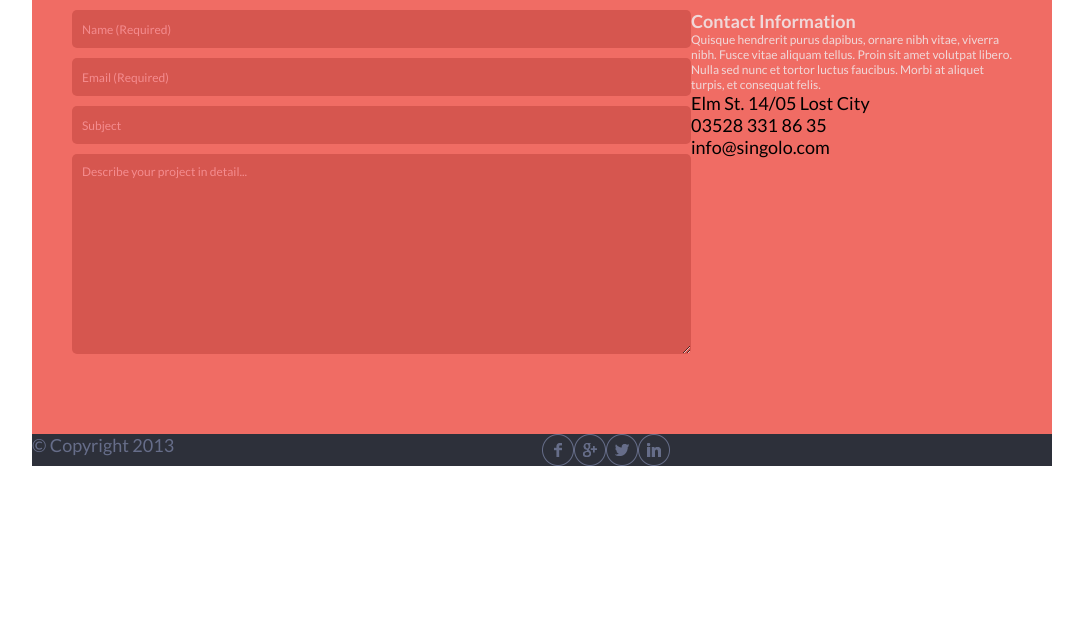
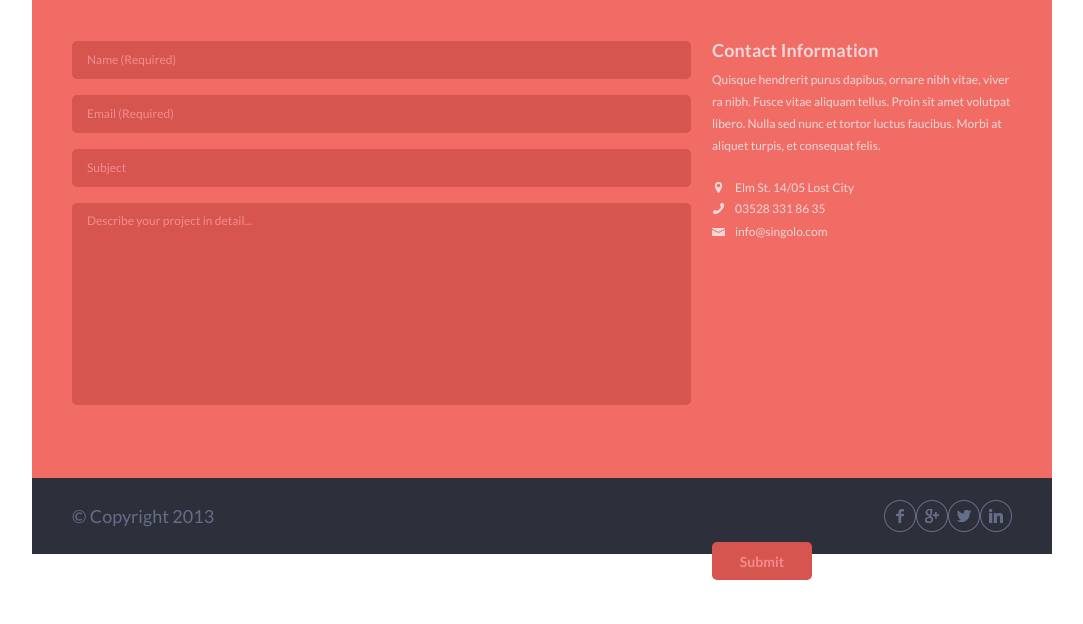
Before and after one commit to shebekocom/singolo, a plain HTML site: page singolo3.html in a window 1280 px wide. Shown: the part 176-800 px from the top of the page, without its empty margins (98-1181 px from the left). Drawn offline with Linux system fonts and the light colour scheme.

Commit message:
refactor: update styles for pixel perfect

```diff
--- a/singolo3.css
+++ b/singolo3.css
@@ -21,8 +21,8 @@
 
 .contact-form {
   background-color: #f06c64;
-  padding-top: 66px;
-  padding-bottom: 66px;
+  padding-top: 59px;
+  padding-bottom: 53px;
 }
 
 .contact-form__heading {
@@ -31,27 +31,73 @@
 }
 
 .contact-form__description {
-  margin-top: 20px;
+  margin-top: 18px;
   color: #f0d8d9;
   font-size: 18px;
+  line-height: 30px;
+  letter-spacing: -0.2px;
 }
 
 .wrapper__form {
   display: -webkit-box;
   display: -ms-flexbox;
   display: flex;
-  margin-top: 20px;
+  -webkit-box-pack: justify;
+      -ms-flex-pack: justify;
+          justify-content: space-between;
+  margin-top: 42px;
+}
+
+.contact-form__form {
+  padding-top: 2px;
 }
 
 .form-info__title {
   font-size: 18px;
   font-weight: 700;
   color: #f0d8d9;
+  letter-spacing: 0.1px;
 }
 
 .form-info__description {
   font-size: 12px;
   color: #f0d8d9;
+  line-height: 22px;
+  margin-top: 8px;
+}
+
+.form-info__location {
+  background: url("assets/img/location.png") no-repeat;
+  font-size: 12px;
+  color: #f0d8d9;
+  padding-left: 20px;
+  margin-top: 25px;
+  margin-left: 3px;
+  line-height: 12px;
+}
+
+.form-info__location:hover {
+  color: #ffffff;
+}
+
+.form-info__tel {
+  background: url("assets/img/phone_icon.png") no-repeat;
+  font-size: 12px;
+  color: #f0d8d9;
+  padding-left: 22px;
+  margin-top: 9px;
+  margin-left: 1px;
+  line-height: 12px;
+}
+
+.form-info__mail {
+  background: url("assets/img/mail.png") no-repeat;
+  font-size: 12px;
+  color: #f0d8d9;
+  padding-left: 23px;
+  margin-top: 13px;
+  margin-left: 0px;
+  line-height: 8px;
 }
 
 .footer {
@@ -66,33 +112,49 @@
   -webkit-box-pack: justify;
       -ms-flex-pack: justify;
           justify-content: space-between;
+  -webkit-box-align: center;
+      -ms-flex-align: center;
+          align-items: center;
+  height: 76px;
+  width: 940px;
+  margin: 0 auto;
 }
 
 .footer__social {
   display: -webkit-box;
   display: -ms-flexbox;
   display: flex;
+  -webkit-box-pack: end;
+      -ms-flex-pack: end;
+          justify-content: flex-end;
 }
 
-.footer__social {
+.social__link-fb {
+  display: block;
+  background: url("assets/img/Facebook.png");
   width: 32px;
   height: 32px;
 }
 
-.social__link-fb {
-  background: url("assets/img/Facebook.png");
-}
-
 .social__link-google {
+  display: block;
   background: url("assets/img/Google.png");
+  width: 32px;
+  height: 32px;
 }
 
 .social__link-twitter {
+  display: block;
   background: url("assets/img/Twitter.png");
+  width: 32px;
+  height: 32px;
 }
 
 .social__link-linkedin {
+  display: block;
   background: url("assets/img/LinkedIn.png");
+  width: 32px;
+  height: 32px;
 }
 
 .input_field {
@@ -103,23 +165,29 @@
   background-color: #d6564f;
   font-size: 12px;
   color: #f48c8f;
-  padding-left: 10px;
+  padding-left: 15px;
+  padding-bottom: 2px;
 }
 
 .textarea_field {
   width: 619px;
-  height: 200px;
+  height: 202px;
   border: 0;
   border-radius: 5px;
   background-color: #d6564f;
   font-size: 12px;
   color: #f48c8f;
-  padding-left: 10px;
+  padding-left: 15px;
   padding-top: 10px;
+  resize: none;
 }
 
 .contact-form__input {
-  margin-bottom: 10px;
+  margin-bottom: 16px;
+}
+
+.contact-form__info {
+  width: 300px;
 }
 
 .footer__copyright {
@@ -129,4 +197,31 @@
 .footer__contacts {
   width: 50%;
 }
+
+.fotter__links {
+  display: block;
+}
+
+.button_submit {
+  position: absolute;
+  bottom: 44px;
+  border: 0;
+  border-radius: 5px;
+  height: 38px;
+  width: 100px;
+  font-weight: bold;
+  background-color: #d6564f;
+  font-size: 14px;
+  color: #f48c8f;
+}
+
+.form-info__link {
+  font-size: 12px;
+  color: #f0d8d9;
+  text-decoration: none;
+}
+
+.form-info__link:hover {
+  color: #ffffff;
+}
 /*# sourceMappingURL=singolo3.css.map */
--- a/singolo3.html
+++ b/singolo3.html
@@ -17,11 +17,11 @@
               condimentum. Duis mollis, non commodo luctus, nisi erat porttitor
               ligula, eget lacinia odio sem nec elit. Fusce dapibus, tellus ac
               cursus commodo, tortor mauris condimentum nibh.
-            </p>
+            </p><form>
             <div class="wrapper__form">
               <div class="contact-form__form">
-                <p class="contact-form__input"><input class="input_field" type="text" value="Name (Required)" /></p>
-                <p class="contact-form__input"><input class="input_field" type="text" value="Email (Required)" /></p>
+                <p class="contact-form__input"><input class="input_field" type="text" required  value="Name (Required)" /></p>
+                <p class="contact-form__input"><input class="input_field" type="email" required  value="Email (Required)" /></p>
                 <p class="contact-form__input"><input class="input_field" type="text" value="Subject" /></p>
                 <p class="contact-form__input">
                   <textarea class="textarea_field" name="" id="" cols="30" rows="10">
@@ -33,16 +33,17 @@ Describe your project in detail...
               <div class="contact-form__info form-info">
                 <h3 class="form-info__title">Contact Information</h3>
                 <p class="form-info__description">
-                  Quisque hendrerit purus dapibus, ornare nibh vitae, viverra
+                  Quisque hendrerit purus dapibus, ornare nibh vitae, <wbr>viver<wbr>ra
                   nibh. Fusce vitae aliquam tellus. Proin sit amet volutpat
                   libero. Nulla sed nunc et tortor luctus faucibus. Morbi at
                   aliquet turpis, et consequat felis.
                 </p>
                 <p class="form-info__location">Elm St. 14/05 Lost City</p>
-                <p class="form-info__tel">03528 331 86 35</p>
-                <p class="form-info__mail">info@singolo.com</p>
+                <p class="form-info__tel"><a class="form-info__link" href="tel:035283318635">03528 331 86 35</a></p>
+                <p class="form-info__mail"><a class="form-info__link" href="mailto:info@singolo.com">info@singolo.com</a></p>
+                <button class="button_submit">Submit</button>
               </div>
-            </div>
+            </div></form>
           </div>
         </section>
       </main>
@@ -50,17 +51,14 @@ Describe your project in detail...
         <div class="wrapper__footer">
           <div class="footer__copyright">© Copyright 2013</div>
           <div class="footer__contacts">
-            <ul class="footer__social">
-              <a href="#"><li class="footer__social social__link-fb"></li></a>
-              <a href="#"
-                ><li class="footer__social social__link-google"></li
-              ></a>
-              <a href="#"
-                ><li class="footer__social social__link-twitter"></li
-              ></a>
-              <a href="#"
-                ><li class="footer__social social__link-linkedin"></li
-              ></a>
+            <div class="footer__social social">
+              <a class="social__link-fb" href="#"></a>
+              <a class="social__link-google" href="#"
+                ></a>
+              <a class="social__link-twitter" href="#"
+                ></a>
+              <a class="social__link-linkedin" href="#"
+                ></a>
             </ul>
           </div>
         </div>
```
